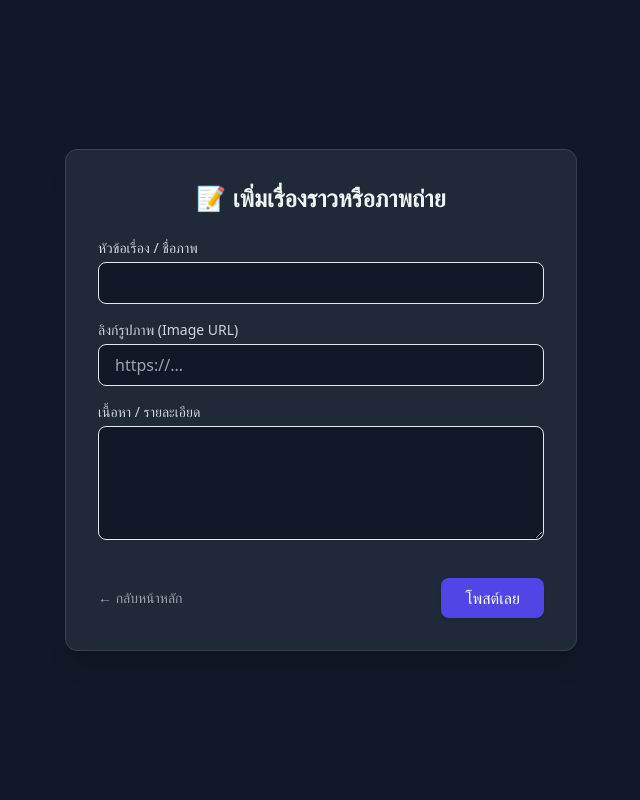
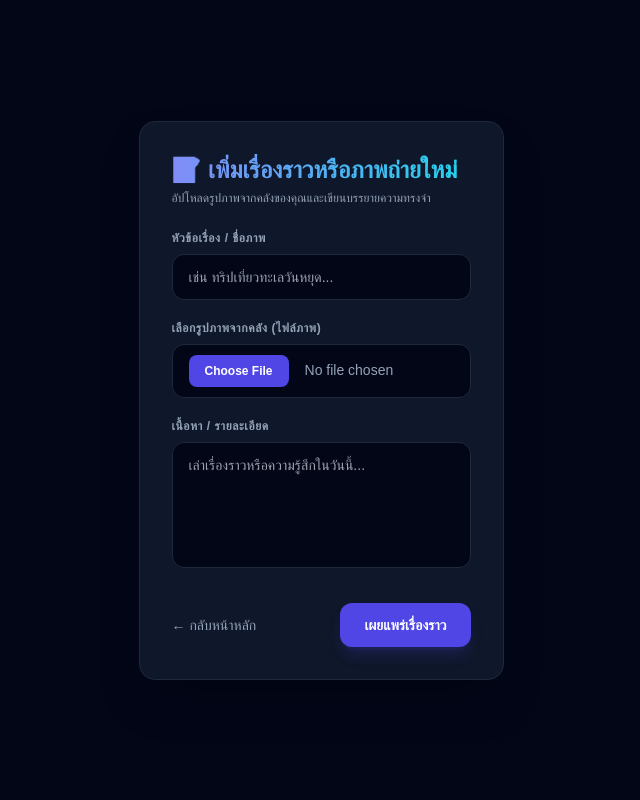
Before and after one commit to sittisak2009/Personal-Blog, a Flask app: page /add in a window 1280 px wide. Shown: the whole page, without its empty margins (319-959 px from the left). Run offline with Flask 3, Linux system fonts and the light colour scheme; some libraries are stand-ins or nearby versions.

Commit message:
Update add.html

```diff
--- a/templates/add.html
+++ b/templates/add.html
@@ -5,32 +5,37 @@
     <meta name="viewport" content="width=device-width, initial-scale=1.0">
     <title>เขียนเรื่องราวใหม่</title>
     <script src="https://cdn.tailwindcss.com"></script>
+    <link href="https://fonts.googleapis.com/css2?family=Plus+Jakarta+Sans:wght@300;400;500;600;700&display=swap" rel="stylesheet">
+    <style>body { font-family: 'Plus Jakarta+Sans', sans-serif; }</style>
 </head>
-<body class="bg-gray-900 text-gray-100 font-sans min-h-screen flex flex-center items-center justify-center py-12">
+<body class="bg-slate-950 text-slate-100 min-h-screen flex items-center justify-center p-6">
 
-    <div class="bg-gray-800 p-8 rounded-xl shadow-xl border border-gray-700 w-full max-w-lg">
-        <h2 class="text-2xl font-bold mb-6 text-center">📝 เพิ่มเรื่องราวหรือภาพถ่าย</h2>
+    <div class="bg-slate-900 border border-slate-800 p-8 rounded-2xl shadow-2xl w-max max-w-xl w-full">
+        <div class="mb-6">
+            <h2 class="text-2xl font-bold bg-gradient-to-r from-indigo-400 to-cyan-400 bg-clip-text text-transparent">📝 เพิ่มเรื่องราวหรือภาพถ่ายใหม่</h2>
+            <p class="text-slate-400 text-xs mt-1">อัปโหลดรูปภาพจากคลังของคุณและเขียนบรรยายความทรงจำ</p>
+        </div>
 
-        <form action="/add" method="POST" class="space-y-4">
+        <form action="/add" method="POST" enctype="multipart/form-data" class="space-y-5">
             <div>
-                <label class="block text-sm font-medium text-gray-300 mb-1">หัวข้อเรื่อง / ชื่อภาพ</label>
-                <input type="text" name="title" required class="w-full bg-gray-900 border border-gray-750 rounded-lg px-4 py-2 text-white focus:outline-none focus:border-indigo-500">
+                <label class="block text-xs font-semibold uppercase tracking-wider text-slate-400 mb-2">หัวข้อเรื่อง / ชื่อภาพ</label>
+                <input type="text" name="title" required placeholder="เช่น ทริปเที่ยวทะเลวันหยุด..." class="w-full bg-slate-950 border border-slate-800 rounded-xl px-4 py-3 text-slate-100 text-sm focus:outline-none focus:border-indigo-500 transition">
             </div>
 
             <div>
-                <label class="block text-sm font-medium text-gray-300 mb-1">ลิงก์รูปภาพ (Image URL)</label>
-                <input type="url" name="image" placeholder="https://..." class="w-full bg-gray-900 border border-gray-750 rounded-lg px-4 py-2 text-white focus:outline-none focus:border-indigo-500">
+                <label class="block text-xs font-semibold uppercase tracking-wider text-slate-400 mb-2">เลือกรูปภาพจากคลัง (ไฟล์ภาพ)</label>
+                <input type="file" name="image" accept="image/*" class="w-full bg-slate-950 border border-slate-800 rounded-xl px-4 py-2.5 text-slate-400 text-sm file:mr-4 file:py-2 file:px-4 file:rounded-lg file:border-0 file:text-xs file:font-semibold file:bg-indigo-600 file:text-white hover:file:bg-indigo-500 transition cursor-pointer">
             </div>
 
             <div>
-                <label class="block text-sm font-medium text-gray-300 mb-1">เนื้อหา / รายละเอียด</label>
-                <textarea name="content" rows="4" required class="w-full bg-gray-900 border border-gray-750 rounded-lg px-4 py-2 text-white focus:outline-none focus:border-indigo-500"></textarea>
+                <label class="block text-xs font-semibold uppercase tracking-wider text-slate-400 mb-2">เนื้อหา / รายละเอียด</label>
+                <textarea name="content" rows="5" required placeholder="เล่าเรื่องราวหรือความรู้สึกในวันนี้..." class="w-full bg-slate-950 border border-slate-800 rounded-xl px-4 py-3 text-slate-100 text-sm focus:outline-none focus:border-indigo-500 transition resize-none"></textarea>
             </div>
 
-            <div class="flex justify-between items-center pt-4">
-                <a href="/" class="text-gray-400 hover:text-white text-sm">← กลับหน้าหลัก</a>
-                <button type="submit" class="bg-indigo-600 hover:bg-indigo-500 text-white px-6 py-2 rounded-lg font-medium transition shadow">
-                    โพสต์เลย
+            <div class="flex justify-between items-center pt-2">
+                <a href="/" class="text-slate-400 hover:text-white text-sm font-medium transition">← กลับหน้าหลัก</a>
+                <button type="submit" class="bg-indigo-600 hover:bg-indigo-500 text-white px-6 py-3 rounded-xl font-semibold text-sm transition shadow-lg shadow-indigo-600/20">
+                    เผยแพร่เรื่องราว
                 </button>
             </div>
         </form>
```
